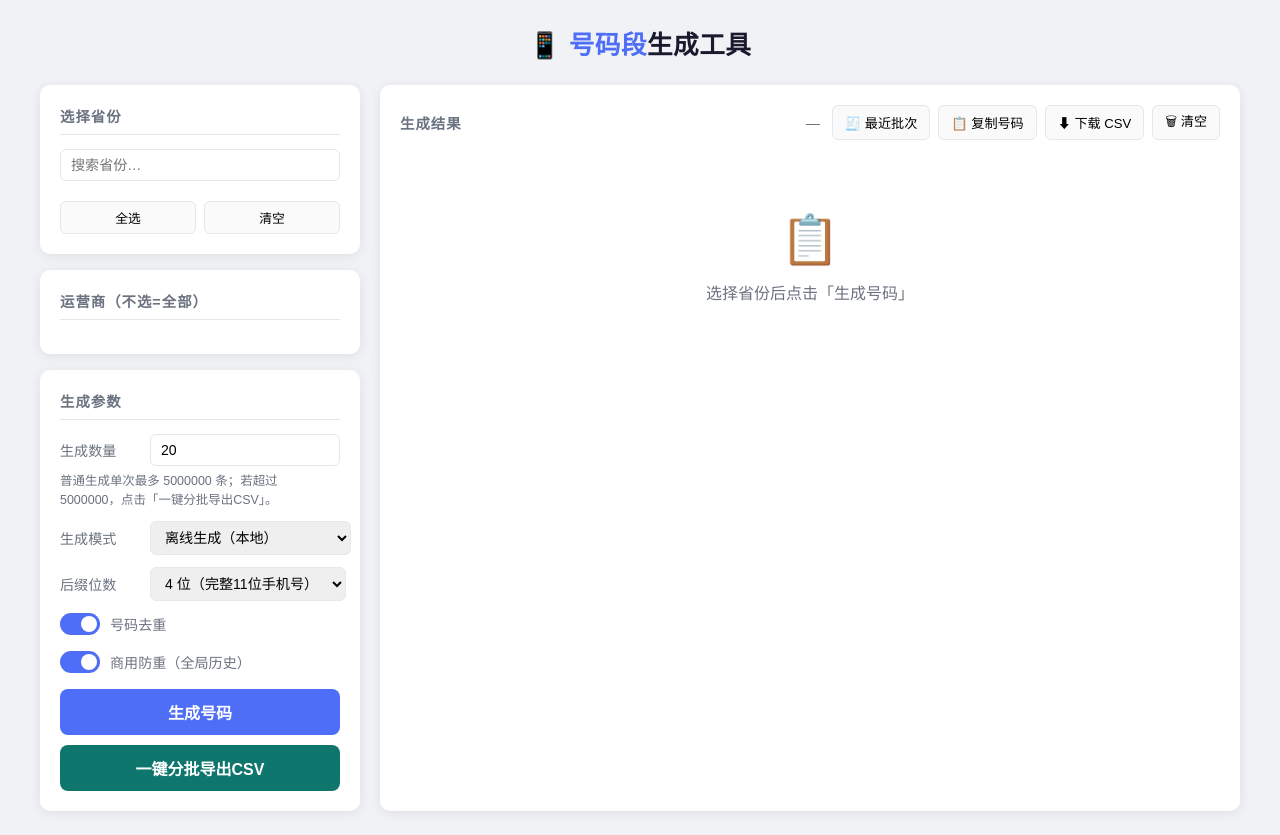
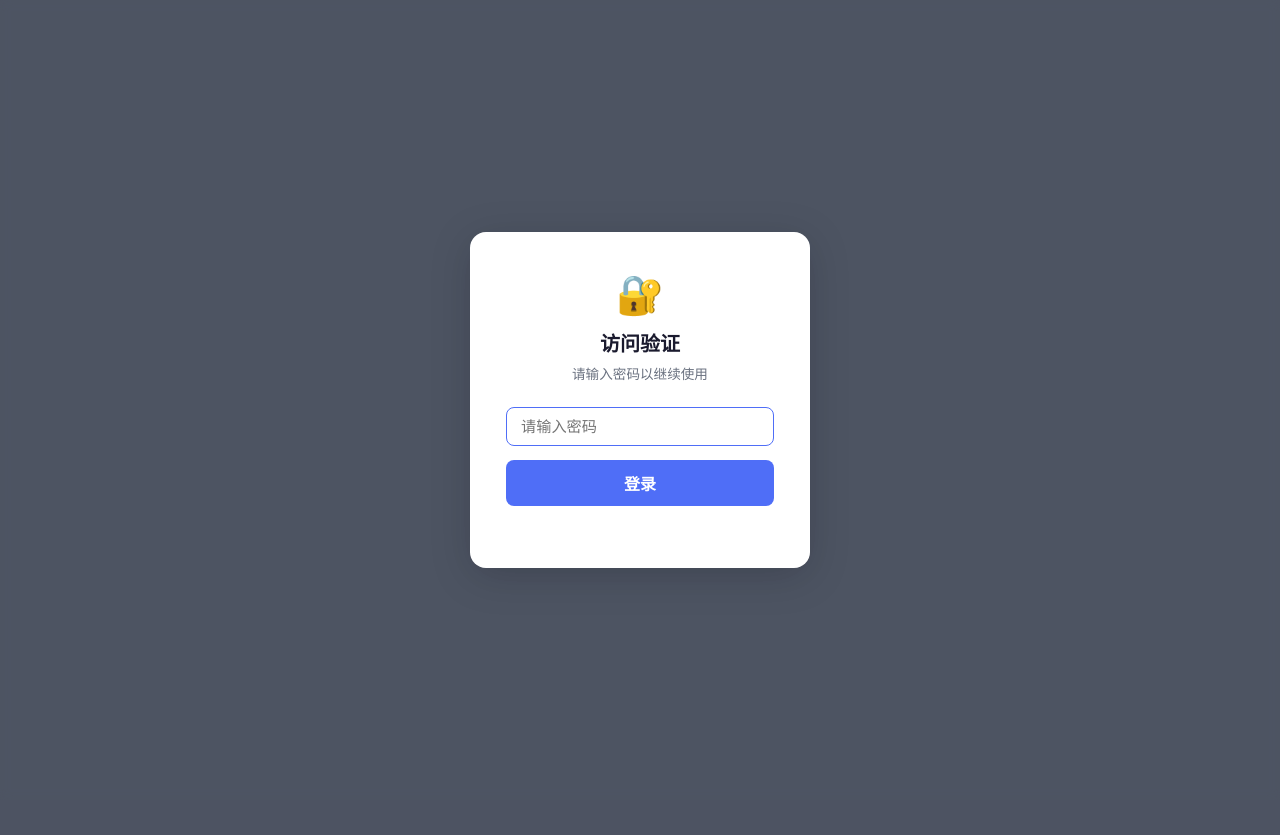
Before and after one commit to bridgettarchuletahuio-alt/-1, a Flask app: page / in a window 1280 px wide. After the commit the page ends 568 px from the top, so only its background shows below. Run offline with Flask 3, Linux system fonts and the light colour scheme; parts of the project's set-up code (start-up, migrations or seed data) failed here and were passed over.

Commit message:
feat: add login password protection with Flask sessions

```diff
--- a/app.py
+++ b/app.py
@@ -17,7 +17,7 @@ from datetime import datetime, timezone
 from pathlib import Path
 from uuid import uuid4
 
-from flask import Flask, Response, jsonify, render_template, request
+from flask import Flask, Response, jsonify, render_template, request, session
 
 DATA_FILE = Path(__file__).parent / "data" / "phone_segments.csv"
 ISSUED_DB_FILE = Path(__file__).parent / "data" / "issued_numbers.db"
@@ -30,6 +30,9 @@ MAX_BULK_EXPORT_COUNT = 5000000
 NON_MAINLAND_REGIONS: frozenset[str] = frozenset({"韩国", "香港", "意大利"})
 
 app = Flask(__name__)
+app.secret_key = os.getenv("SECRET_KEY", "phone-tool-secret-key-change-in-prod")
+
+LOGIN_PASSWORD = "xiaozhangnb"
 
 # --------------------------------------------------------------------------- #
 # 数据加载（启动时一次性读入内存）
@@ -130,24 +133,63 @@ load_data()
 init_issued_db()
 
 # --------------------------------------------------------------------------- #
+# 认证
+# --------------------------------------------------------------------------- #
+
+def is_authenticated() -> bool:
+    return session.get("authenticated") is True
+
+
+def require_auth():
+    """Return a 401 JSON response if not authenticated, else None."""
+    if not is_authenticated():
+        return jsonify({"error": "未授权，请先登录"}), 401
+    return None
+
+
+@app.post("/api/login")
+def api_login():
+    body = request.get_json(silent=True) or {}
+    password = str(body.get("password", "")).strip()
+    if password == LOGIN_PASSWORD:
+        session["authenticated"] = True
+        return jsonify({"ok": True})
+    return jsonify({"error": "密码错误"}), 401
+
+
+@app.post("/api/logout")
+def api_logout():
+    session.clear()
+    return jsonify({"ok": True})
+
+
+# --------------------------------------------------------------------------- #
 # 路由
 # --------------------------------------------------------------------------- #
 
 @app.get("/")
 def index():
+    return render_template("index.html")
+
+
+@app.get("/api/config")
+def api_config():
+    auth_err = require_auth()
+    if auth_err:
+        return auth_err
+
     available_providers: list[str] = []
     if ABSTRACT_API_KEY:
         available_providers.append("abstract")
     if NUMVERIFY_API_KEY:
         available_providers.append("numverify")
 
-    return render_template(
-        "index.html",
-        provinces=all_provinces,
-        operators=sorted(all_operators),
-        api_enabled=bool(available_providers),
-        available_providers=available_providers,
-    )
+    return jsonify({
+        "provinces": all_provinces,
+        "operators": sorted(all_operators),
+        "api_enabled": bool(available_providers),
+        "available_providers": available_providers,
+    })
 
 
 def fetch_json(url: str) -> dict:
@@ -247,16 +289,25 @@ def validate_phone_with_numverify(phone: str) -> dict[str, str | bool]:
 
 @app.get("/api/provinces")
 def api_provinces():
+    auth_err = require_auth()
+    if auth_err:
+        return auth_err
     return jsonify(all_provinces)
 
 
 @app.get("/api/operators")
 def api_operators():
+    auth_err = require_auth()
+    if auth_err:
+        return auth_err
     return jsonify(sorted(all_operators))
 
 
 @app.post("/api/generate")
 def api_generate():
+    auth_err = require_auth()
+    if auth_err:
+        return auth_err
     body = request.get_json(silent=True) or {}
 
     provinces: list[str] = body.get("provinces", [])
@@ -473,6 +524,9 @@ def api_generate():
 
 @app.post("/api/generate/bulk-export")
 def api_generate_bulk_export():
+    auth_err = require_auth()
+    if auth_err:
+        return auth_err
     body = request.get_json(silent=True) or {}
 
     provinces: list[str] = body.get("provinces", [])
@@ -650,6 +704,9 @@ def api_generate_bulk_export():
 
 @app.get("/api/batches")
 def api_batches():
+    auth_err = require_auth()
+    if auth_err:
+        return auth_err
     limit = max(1, min(int(request.args.get("limit", 20)), 200))
     conn = sqlite3.connect(ISSUED_DB_FILE)
     conn.row_factory = sqlite3.Row
@@ -672,6 +729,9 @@ def api_batches():
 
 @app.get("/api/batches/<batch_id>")
 def api_batch_detail(batch_id: str):
+    auth_err = require_auth()
+    if auth_err:
+        return auth_err
     conn = sqlite3.connect(ISSUED_DB_FILE)
     conn.row_factory = sqlite3.Row
     try:
@@ -709,6 +769,9 @@ def api_batch_detail(batch_id: str):
 
 @app.post("/api/batches/<batch_id>/void")
 def api_batch_void(batch_id: str):
+    auth_err = require_auth()
+    if auth_err:
+        return auth_err
     conn = sqlite3.connect(ISSUED_DB_FILE)
     try:
         cur = conn.execute(
@@ -725,6 +788,9 @@ def api_batch_void(batch_id: str):
 
 @app.get("/api/batches/<batch_id>/export")
 def api_batch_export(batch_id: str):
+    auth_err = require_auth()
+    if auth_err:
+        return auth_err
     conn = sqlite3.connect(ISSUED_DB_FILE)
     conn.row_factory = sqlite3.Row
     try:
--- a/templates/index.html
+++ b/templates/index.html
@@ -6,6 +6,70 @@
   <title>号码段生成工具</title>
   <style>
     *, *::before, *::after { box-sizing: border-box; margin: 0; padding: 0; }
+
+    /* ---- 登录遮罩 ---- */
+    #loginOverlay {
+      position: fixed;
+      inset: 0;
+      background: rgba(15, 23, 42, 0.72);
+      backdrop-filter: blur(6px);
+      display: flex;
+      align-items: center;
+      justify-content: center;
+      z-index: 9999;
+    }
+    #loginOverlay.hidden { display: none; }
+    .login-card {
+      background: #ffffff;
+      border-radius: 16px;
+      box-shadow: 0 8px 40px rgba(0,0,0,.18);
+      padding: 40px 36px 32px;
+      width: 340px;
+      text-align: center;
+    }
+    .login-card .login-icon { font-size: 2.4rem; margin-bottom: 10px; }
+    .login-card h2 {
+      font-size: 1.25rem;
+      font-weight: 700;
+      color: #1a1a2e;
+      margin-bottom: 6px;
+    }
+    .login-card p {
+      font-size: .85rem;
+      color: #6b7280;
+      margin-bottom: 24px;
+    }
+    .login-input {
+      width: 100%;
+      padding: 10px 14px;
+      border: 1.5px solid #e5e7eb;
+      border-radius: 8px;
+      font-size: .95rem;
+      outline: none;
+      margin-bottom: 14px;
+      transition: border-color .2s;
+    }
+    .login-input:focus { border-color: #4f6ef7; }
+    .login-btn {
+      width: 100%;
+      padding: 11px;
+      background: #4f6ef7;
+      color: #fff;
+      font-size: 1rem;
+      font-weight: 600;
+      border: none;
+      border-radius: 8px;
+      cursor: pointer;
+      transition: background .15s;
+    }
+    .login-btn:hover { background: #3a57e8; }
+    .login-btn:disabled { background: #a0aec0; cursor: not-allowed; }
+    .login-error {
+      margin-top: 10px;
+      font-size: .84rem;
+      color: #ff4d4f;
+      min-height: 20px;
+    }
 
     :root {
       --bg: #f0f2f5;
@@ -363,6 +427,21 @@
 </head>
 <body>
 
+<!-- ===== 登录遮罩 ===== -->
+<div id="loginOverlay">
+  <div class="login-card">
+    <div class="login-icon">🔐</div>
+    <h2>访问验证</h2>
+    <p>请输入密码以继续使用</p>
+    <input class="login-input" type="password" id="loginPassword" placeholder="请输入密码" autocomplete="current-password" />
+    <button class="login-btn" id="loginBtn" onclick="doLogin()">登录</button>
+    <div class="login-error" id="loginError"></div>
+  </div>
+</div>
+
+<!-- ===== 主应用 ===== -->
+<div id="mainApp" style="display:none;">
+
 <h1>📱 <span>号码段</span>生成工具</h1>
 
 <div class="layout">
@@ -375,9 +454,7 @@
       <div class="card-title">选择省份 <span id="prov-count" style="font-weight:400;color:var(--primary)"></span></div>
       <input class="province-search" type="text" id="provSearch" placeholder="搜索省份…" />
       <div class="province-grid" id="provGrid">
-        {% for p in provinces %}
-        <button class="prov-btn" data-prov="{{ p }}" onclick="toggleProv(this)">{{ p }}</button>
-        {% endfor %}
+        <!-- populated by JS after login -->
       </div>
       <div class="prov-actions">
         <button onclick="selectAll()">全选</button>
@@ -389,9 +466,7 @@
     <div class="card">
       <div class="card-title">运营商（不选=全部）</div>
       <div class="op-group" id="opGroup">
-        {% for op in operators %}
-        <span class="op-tag" data-op="{{ op }}" onclick="toggleOp(this)">{{ op }}</span>
-        {% endfor %}
+        <!-- populated by JS after login -->
       </div>
     </div>
 
@@ -423,9 +498,7 @@
         </select>
       </div>
       <div class="hint" id="onlineHint" style="display:none;">
-        在线模式会对前 N 条发起 API 校验。服务器当前
-        {% if api_enabled %}已配置{% else %}未配置{% endif %}
-        API Key，可用通道：{% if available_providers|length > 0 %}{{ available_providers | join(', ') }}{% else %}无{% endif %}。
+        在线模式会对前 N 条发起 API 校验。服务器当前 <span id="apiKeyStatus">—</span>，可用通道：<span id="availableProvidersText">—</span>。
       </div>
       <div class="param-row">
         <label>后缀位数</label>
@@ -490,15 +563,109 @@
     </div>
   </div>
 
-</div>
+</div><!-- end .layout -->
+
+</div><!-- end #mainApp -->
 
 <div id="toast"></div>
 
 <script>
   let resultData = [];
   let currentBatchId = '';
-  const apiEnabled = {{ 'true' if api_enabled else 'false' }};
-  const availableProviders = {{ available_providers | tojson }};
+  let apiEnabled = false;
+  let availableProviders = [];
+
+  // ---------- 登录 ----------
+  document.getElementById('loginPassword').addEventListener('keydown', function(e) {
+    if (e.key === 'Enter') doLogin();
+  });
+
+  async function doLogin() {
+    const pw = document.getElementById('loginPassword').value;
+    const btn = document.getElementById('loginBtn');
+    const errEl = document.getElementById('loginError');
+    errEl.textContent = '';
+    btn.disabled = true;
+    btn.textContent = '验证中…';
+    try {
+      const res = await fetch('/api/login', {
+        method: 'POST',
+        headers: { 'Content-Type': 'application/json' },
+        body: JSON.stringify({ password: pw }),
+      });
+      const data = await res.json();
+      if (res.ok && data.ok) {
+        sessionStorage.setItem('authenticated', '1');
+        document.getElementById('loginOverlay').classList.add('hidden');
+        document.getElementById('mainApp').style.display = '';
+        await initApp();
+      } else {
+        errEl.textContent = data.error || '密码错误，请重试';
+        document.getElementById('loginPassword').value = '';
+        document.getElementById('loginPassword').focus();
+      }
+    } catch (e) {
+      errEl.textContent = '网络错误，请重试';
+    } finally {
+      btn.disabled = false;
+      btn.textContent = '登录';
+    }
+  }
+
+  async function initApp() {
+    try {
+      const res = await fetch('/api/config');
+      if (res.status === 401) {
+        // Session expired — show login again
+        sessionStorage.removeItem('authenticated');
+        document.getElementById('loginOverlay').classList.remove('hidden');
+        document.getElementById('mainApp').style.display = 'none';
+        return;
+      }
+      const cfg = await res.json();
+      apiEnabled = cfg.api_enabled;
+      availableProviders = cfg.available_providers || [];
+
+      // Populate province grid
+      const grid = document.getElementById('provGrid');
+      grid.innerHTML = cfg.provinces.map(p =>
+        `<button class="prov-btn" data-prov="${p}" onclick="toggleProv(this)">${p}</button>`
+      ).join('');
+
+      // Populate operator tags
+      const opGroup = document.getElementById('opGroup');
+      opGroup.innerHTML = cfg.operators.map(op =>
+        `<span class="op-tag" data-op="${op}" onclick="toggleOp(this)">${op}</span>`
+      ).join('');
+
+      // Update online hint spans
+      document.getElementById('apiKeyStatus').textContent = apiEnabled ? '已配置' : '未配置';
+      document.getElementById('availableProvidersText').textContent =
+        availableProviders.length > 0 ? availableProviders.join(', ') : '无';
+
+      toggleOnlineConfig();
+    } catch (e) {
+      showToast('初始化失败: ' + e.message);
+    }
+  }
+
+  // On page load: check session
+  (async function checkAuth() {
+    if (sessionStorage.getItem('authenticated') === '1') {
+      // Verify server session is still valid
+      const res = await fetch('/api/config');
+      if (res.ok) {
+        document.getElementById('loginOverlay').classList.add('hidden');
+        document.getElementById('mainApp').style.display = '';
+        await initApp();
+        return;
+      }
+      sessionStorage.removeItem('authenticated');
+    }
+    // Show login
+    document.getElementById('loginOverlay').classList.remove('hidden');
+    document.getElementById('loginPassword').focus();
+  })();
 
   // ---------- 省份 ----------
   function toggleProv(btn) {
@@ -826,8 +993,6 @@
     t.classList.add('show');
     setTimeout(() => t.classList.remove('show'), 2200);
   }
-
-  toggleOnlineConfig();
 </script>
 </body>
 </html>
```
